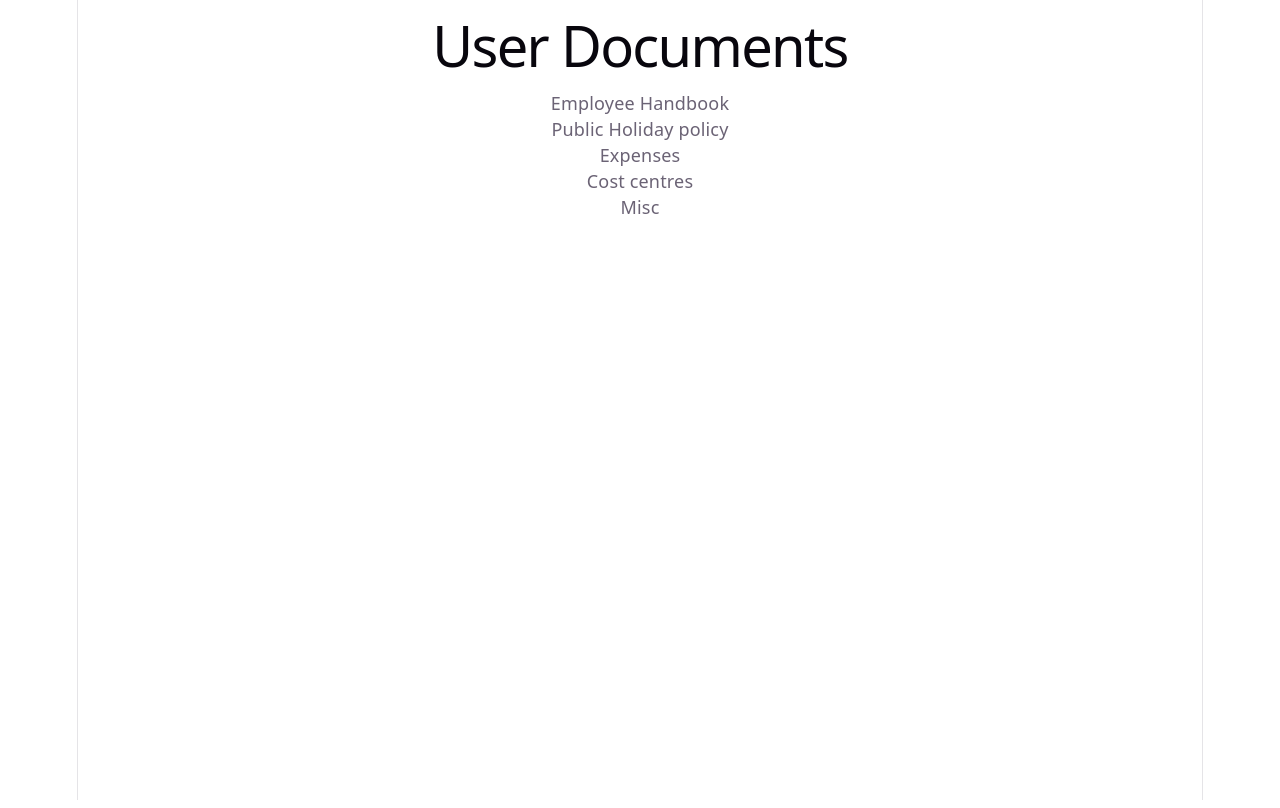
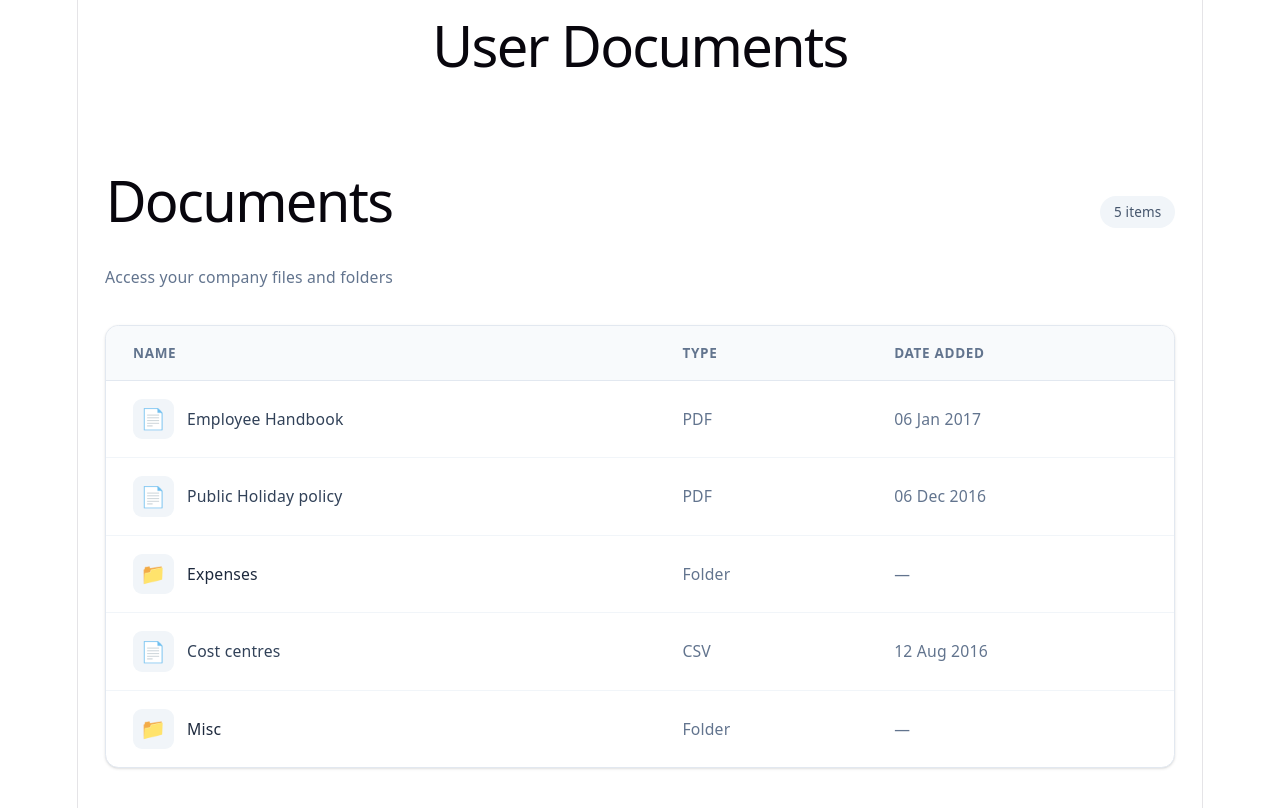
Before and after one commit to mrahman22/bright-hr-tech-test, a React (Vite) app: page / in a window 1280 px wide. Shown: the top 808 px of the page. Built offline with nearby package versions, Linux system fonts and the light colour scheme.

Commit message:
feat: add some styling and create document list row component

```diff
--- a/src/components/DocumentList/DocumentList.tsx
+++ b/src/components/DocumentList/DocumentList.tsx
@@ -1,4 +1,5 @@
 import type { DocumentItem } from "../../interfaces/user-documents";
+import { DocumentListRow } from "./components/DocumentListRow";
 
 interface IDocumentListProps {
   documents: DocumentItem[];
@@ -6,16 +7,54 @@ interface IDocumentListProps {
 
 export const DocumentList = ({ documents }: IDocumentListProps) => {
   return (
-    <ul>
-      {documents.map((document) => (
-        <li key={document.name}>
-          {document.type === "folder" ? (
-            <button type="button">{document.name}</button>
-          ) : (
-            <span>{document.name}</span>
-          )}
-        </li>
-      ))}
-    </ul>
+    <section className="mx-auto w-full max-w-5xl px-4 py-10 sm:px-6">
+      <header className="mb-8 flex items-center justify-between">
+        <div>
+          <h1 className="text-3xl font-bold tracking-tight text-slate-900">
+            Documents
+          </h1>
+          <p className="mt-2 text-sm text-slate-500">
+            Access your company files and folders
+          </p>
+        </div>
+
+        <span className="rounded-full bg-slate-100 px-3 py-1.5 text-xs font-medium text-slate-600">
+          {documents.length} items
+        </span>
+      </header>
+
+      <div className="overflow-x-auto rounded-xl border border-slate-200 bg-white shadow-sm">
+        <table className="w-full min-w-140 border-collapse text-left">
+          <thead className="bg-slate-50">
+            <tr className="border-b border-slate-200">
+              <th
+                scope="col"
+                className="px-6 py-4 text-xs font-semibold uppercase tracking-wider text-slate-500"
+              >
+                Name
+              </th>
+              <th
+                scope="col"
+                className="px-6 py-4 text-xs font-semibold uppercase tracking-wider text-slate-500"
+              >
+                Type
+              </th>
+              <th
+                scope="col"
+                className="px-6 py-4 text-xs font-semibold uppercase tracking-wider text-slate-500"
+              >
+                Date added
+              </th>
+            </tr>
+          </thead>
+
+          <tbody className="divide-y divide-slate-100">
+            {documents.map((document) => (
+              <DocumentListRow key={document.name} document={document} />
+            ))}
+          </tbody>
+        </table>
+      </div>
+    </section>
   );
 };
--- /dev/null
+++ b/src/components/DocumentList/components/DocumentListRow/DocumentListRow.tsx
@@ -0,0 +1,54 @@
+import type { DocumentItem } from "../../../../interfaces/user-documents";
+
+interface DocumentListRowProps {
+  document: DocumentItem;
+}
+
+const dateFormatter = new Intl.DateTimeFormat("en-GB", {
+  day: "2-digit",
+  month: "short",
+  year: "numeric",
+  timeZone: "UTC",
+});
+
+export const DocumentListRow = ({ document }: DocumentListRowProps) => {
+  const isFolder = document.type === "folder";
+
+  return (
+    <tr className="transition-colors hover:bg-slate-50">
+      <td className="px-6 py-4">
+        <div className="flex items-center gap-3">
+          <span
+            aria-hidden="true"
+            className="flex h-9 w-9 shrink-0 items-center justify-center rounded-lg bg-slate-100 text-lg"
+          >
+            {isFolder ? "📁" : "📄"}
+          </span>
+
+          {isFolder ? (
+            <button
+              type="button"
+              className="cursor-pointer text-left text-sm font-medium text-slate-800 hover:text-blue-600 focus-visible:rounded focus-visible:outline-2 focus-visible:outline-offset-2 focus-visible:outline-blue-600"
+            >
+              {document.name}
+            </button>
+          ) : (
+            <span className="text-sm font-medium text-slate-700">
+              {document.name}
+            </span>
+          )}
+        </div>
+      </td>
+
+      <td className="px-6 py-4 text-sm text-slate-500">
+        {isFolder ? "Folder" : document.type.toUpperCase()}
+      </td>
+
+      <td className="px-6 py-4 text-sm text-slate-500">
+        {isFolder
+          ? "—"
+          : dateFormatter.format(new Date(`${document.added}T00:00:00Z`))}
+      </td>
+    </tr>
+  );
+};
--- /dev/null
+++ b/src/components/DocumentList/components/DocumentListRow/index.ts
@@ -0,0 +1 @@
+export { DocumentListRow } from "./DocumentListRow";
```
